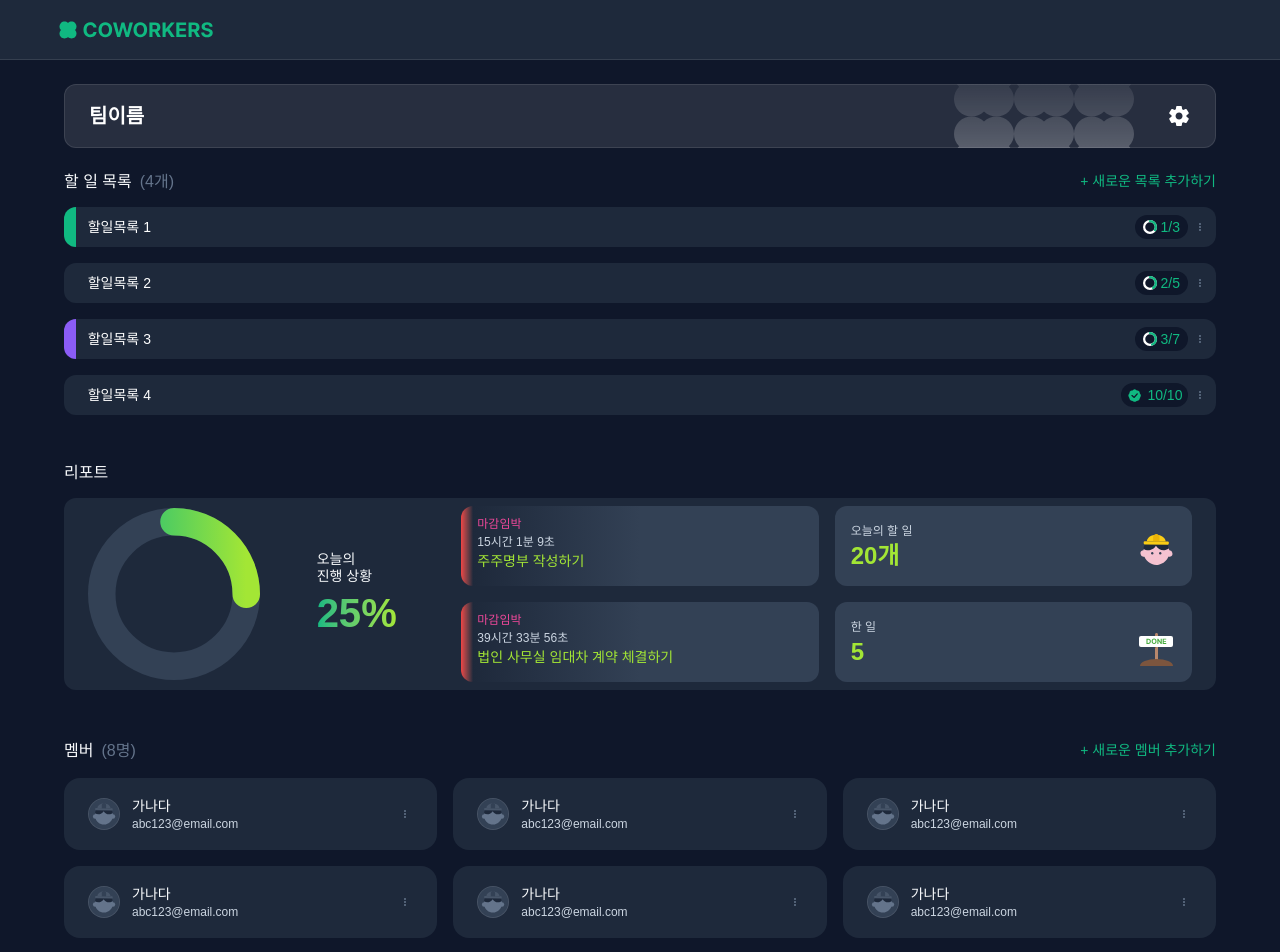
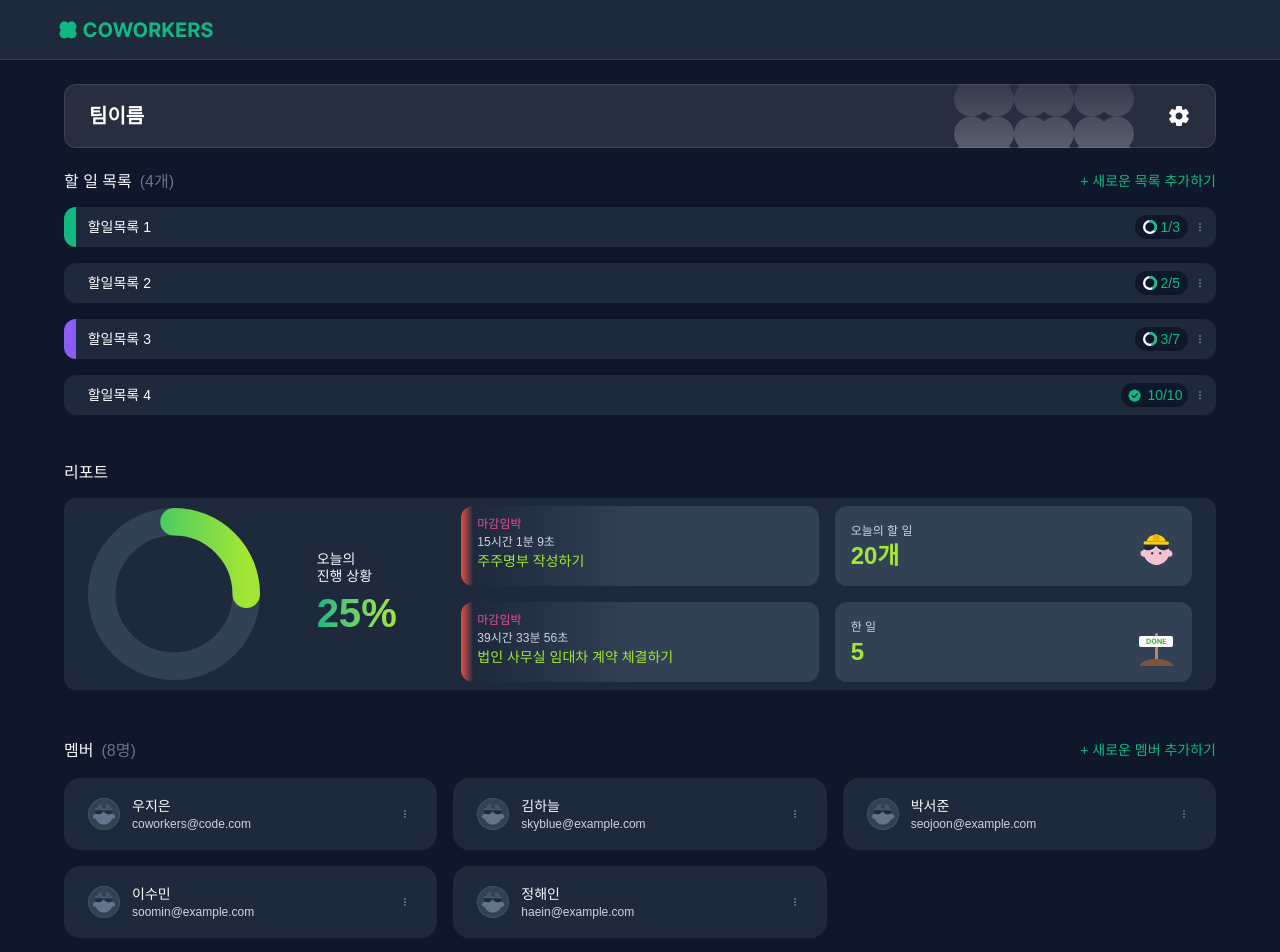
Before and after one commit to ozen0718/coworkers, a Next.js app: page /articles in a window 1280 px wide. Shown: the top 952 px of the page. Built offline with nearby package versions, Linux system fonts and the light colour scheme.

Commit message:
[Refactor] Member list 목데이터 기반 렌더링으로 변경

```diff
--- a/src/app/(main)/[teamid]/page.tsx
+++ b/src/app/(main)/[teamid]/page.tsx
@@ -12,6 +12,14 @@ import useToast from '@/hooks/useToast';
 import { Profile } from '@/components/common/Profiles';
 import { useModalGroup } from '@/hooks/useModalGroup';
 
+const mockMembers = [
+  { name: '우지은', email: 'coworkers@code.com' },
+  { name: '김하늘', email: 'skyblue@example.com' },
+  { name: '박서준', email: 'seojoon@example.com' },
+  { name: '이수민', email: 'soomin@example.com' },
+  { name: '정해인', email: 'haein@example.com' },
+];
+
 export default function TeamPage() {
   const sectionStyle = 'w-full py-6 flex flex-col items-center justify-start gap-4';
   const sectionHeaderStyle = 'flex w-full items-center justify-between';
@@ -21,6 +29,9 @@ export default function TeamPage() {
   const sectionHeaderButtonStyle = 'text-md-regular text-primary';
 
   const [newListName, setNewListName] = useState('');
+  const [selectedMember, setSelectedMember] = useState<{ name: string; email: string } | null>(
+    null
+  );
 
   const { open, close, isOpen } = useModalGroup<'invite' | 'createList' | 'memberProfile'>();
 
@@ -39,8 +50,14 @@ export default function TeamPage() {
   };
 
   const handleCopyMemberEmail = async () => {
-    await navigator.clipboard.writeText('email@email.com');
+    if (!selectedMember) return;
+    await navigator.clipboard.writeText(selectedMember.email);
     showToast('복사되었습니다.');
+  };
+
+  const handleOpenProfile = (member: { name: string; email: string }) => {
+    setSelectedMember(member);
+    open('memberProfile');
   };
 
   return (
@@ -120,14 +137,14 @@ export default function TeamPage() {
           </div>
         </header>
         <div className="grid-rows-auto grid w-full grid-cols-[1fr_1fr] gap-4 sm:grid-cols-[1fr_1fr_1fr]">
-          <Member name="가나다" email="abc123@email.com" onClick={() => open('memberProfile')} />
-          <Member name="가나다" email="abc123@email.com" onClick={() => open('memberProfile')} />
-          <Member name="가나다" email="abc123@email.com" onClick={() => open('memberProfile')} />
-          <Member name="가나다" email="abc123@email.com" onClick={() => open('memberProfile')} />
-          <Member name="가나다" email="abc123@email.com" onClick={() => open('memberProfile')} />
-          <Member name="가나다" email="abc123@email.com" onClick={() => open('memberProfile')} />
-          <Member name="가나다" email="abc123@email.com" onClick={() => open('memberProfile')} />
-          <Member name="가나다" email="abc123@email.com" onClick={() => open('memberProfile')} />
+          {mockMembers.map((member) => (
+            <Member
+              key={member.email} // API 연동 후 수정
+              name={member.name}
+              email={member.email}
+              onClick={() => handleOpenProfile(member)}
+            />
+          ))}
         </div>
 
         <Modal
@@ -140,8 +157,8 @@ export default function TeamPage() {
           <div className="flex flex-col items-center gap-6">
             <Profile width={52} />
             <div className="flex flex-col items-center gap-2 text-center">
-              <p className="text-md-medium">우지은</p>
-              <p className="text-xs-regular">이메일</p>
+              <p className="text-md-medium">{selectedMember?.name}</p>
+              <p className="text-xs-regular">{selectedMember?.email}</p>
             </div>
           </div>
         </Modal>
```
